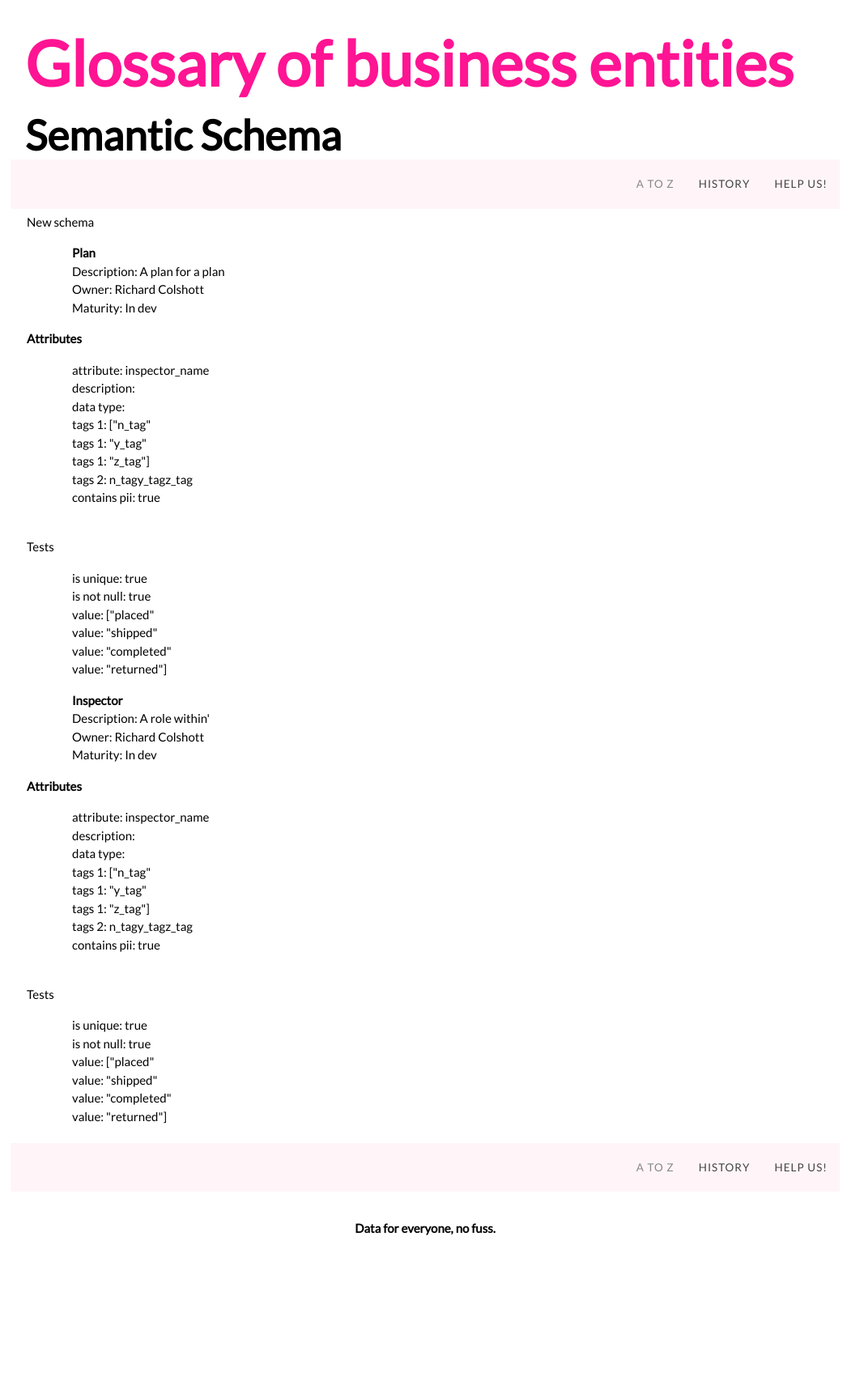
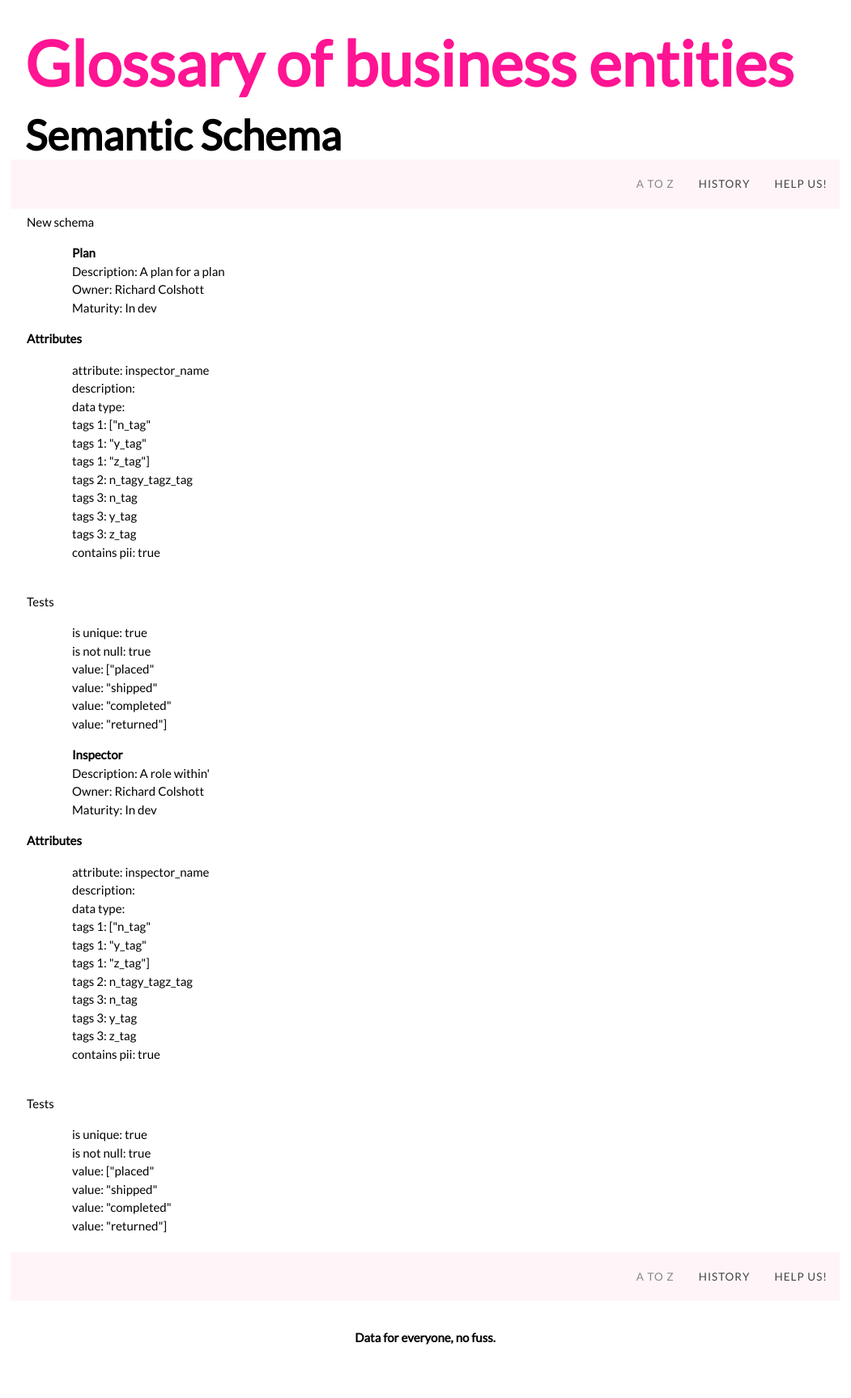
Before and after one commit to KCWADSWORTH/semantic_schema_wiki, a Jekyll site: the page built from index.html, in a window 1280 px wide. Shown: the whole page at 81% size, without its empty margins (115-1166 px from the left). Built offline with Jekyll 4.4.1, drawn with Linux system fonts in a browser that asks for light colours; before the commit the page ends 1592 px from its top, so only the background shows below that.

Commit message:
Update include_schema.html

```diff
--- a/_includes/include_schema.html
+++ b/_includes/include_schema.html
@@ -23,6 +23,12 @@
 <li>tags 2: {{entry.attribute_tags}}</li>
 
 
+<!-- if site.users = "Tobi", "Laura", "Tetsuro", "Adam" -->
+{% for value in entry.attribute_tags %}
+<li>tags 3:  {{ value }}
+{% endfor %}
+
+
 <li>contains pii: {{entry.attribute_contains_pii}}</li>
 </ul>
 <br>Tests<br>
```
